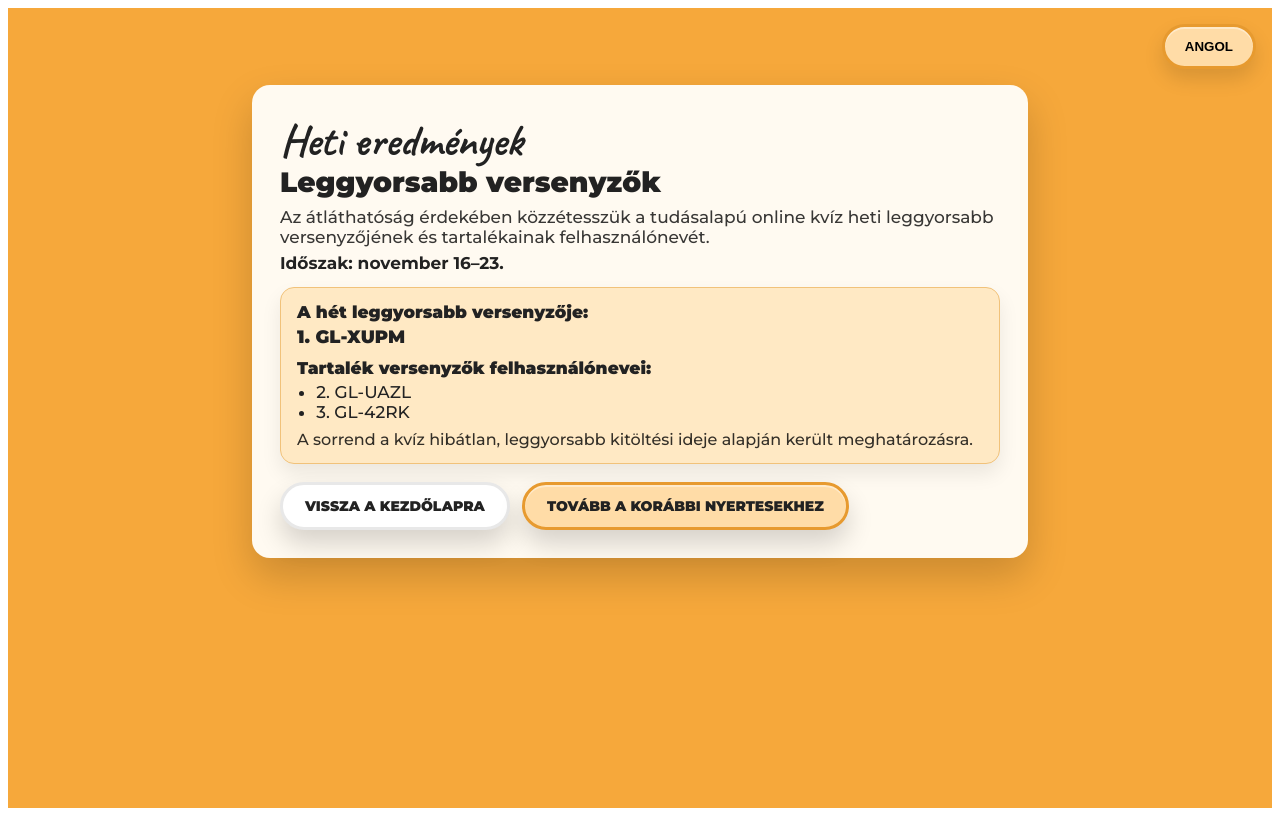
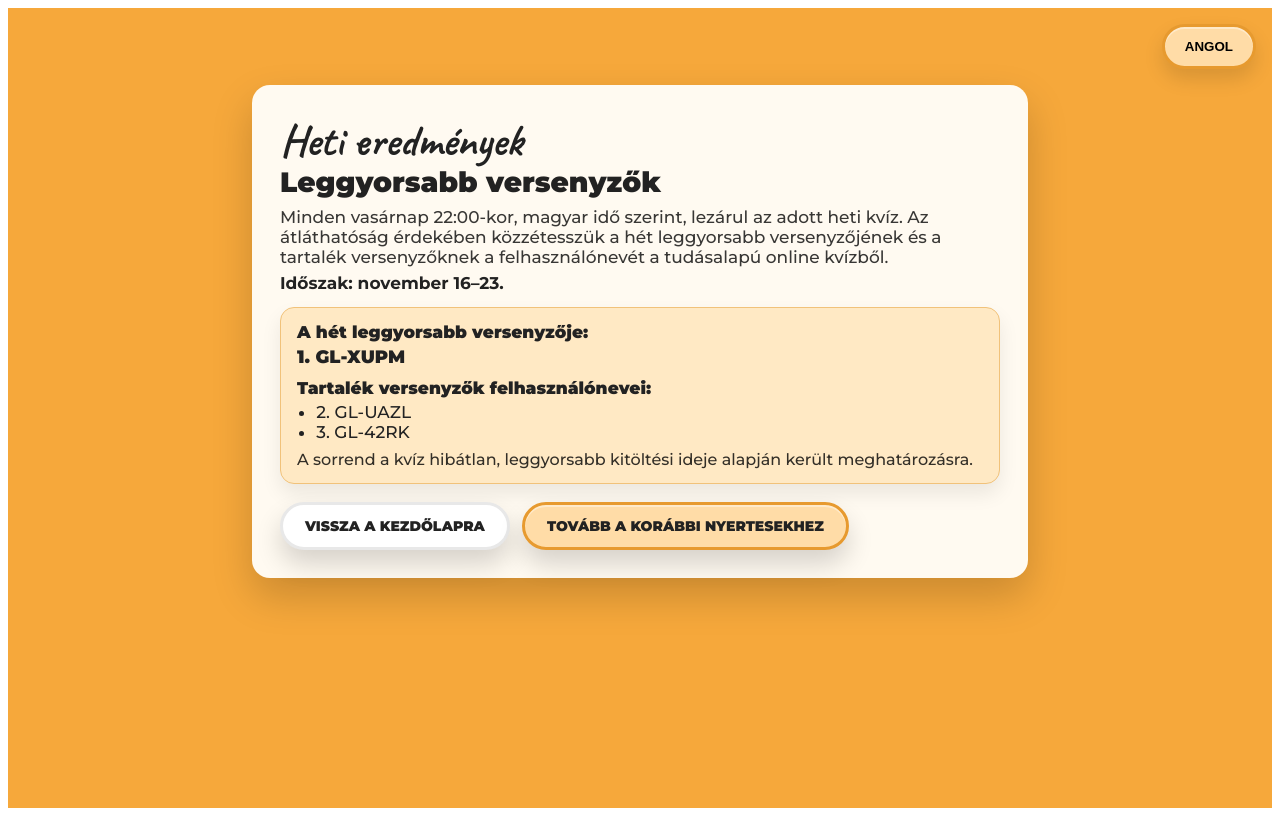
Before and after one commit to Runnerrander/grandlucky-quiz, a Next.js app: page /weekly in a window 1280 px wide. Built offline with nearby package versions, Linux system fonts and the light colour scheme.

Commit message:
Update weekly intro text about Sunday 22:00 closing time HU/EN

```diff
--- a/pages/weekly.js
+++ b/pages/weekly.js
@@ -12,7 +12,7 @@ export default function WeeklyFastestPage() {
       titleScript: "Heti eredmények",
       titleStrong: "Leggyorsabb versenyzők",
       intro:
-        "Az átláthatóság érdekében közzétesszük a tudásalapú online kvíz heti leggyorsabb versenyzőjének és tartalékainak felhasználónevét.",
+        "Minden vasárnap 22:00-kor, magyar idő szerint, lezárul az adott heti kvíz. Az átláthatóság érdekében közzétesszük a hét leggyorsabb versenyzőjének és a tartalék versenyzőknek a felhasználónevét a tudásalapú online kvízből.",
       weekLabel: "Időszak: november 16–23.",
       fastestTitle: "A hét leggyorsabb versenyzője:",
       fastestUser: "1. GL-XUPM",
@@ -28,7 +28,7 @@ export default function WeeklyFastestPage() {
       titleScript: "Weekly results",
       titleStrong: "Fastest contestants",
       intro:
-        "For transparency, we publish the username of the week’s fastest contestant and the backup contestants from the online knowledge-based trivia.",
+        "Every Sunday at 22:00 Hungarian time the contest for the given week closes. For transparency, we publish the username of the week’s fastest contestant and the backup contestants from the online knowledge-based trivia.",
       weekLabel: "Period: Nov. 16–23",
       fastestTitle: "Fastest contestant of the week:",
       fastestUser: "1. GL-XUPM",
```
